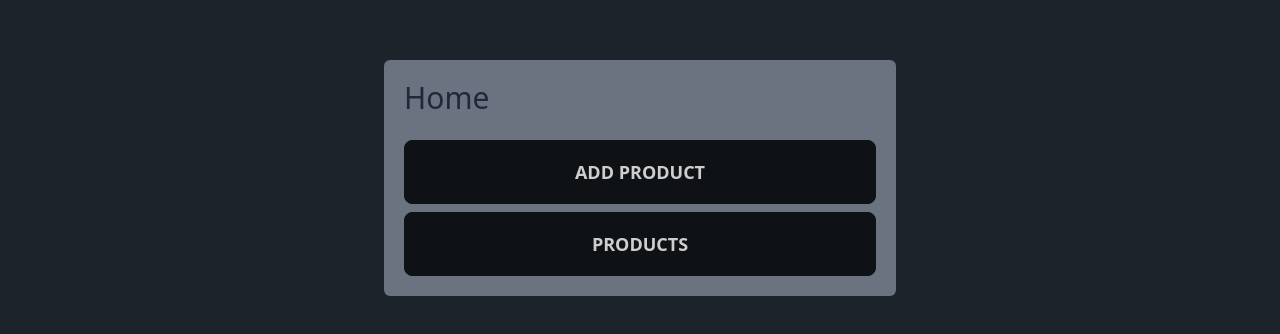
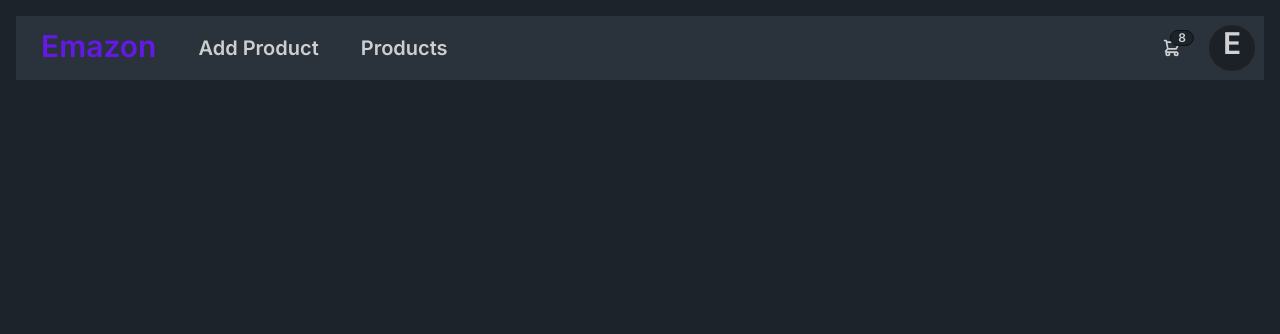
Before and after one commit to Sanjoymajee/emazon, a Next.js app: page / in a window 1280 px wide. Shown: the top 334 px of the page. Built offline with nearby package versions, Linux system fonts and the light colour scheme.

Commit message:
added feature to add products and view products

```diff
--- a/package.json
+++ b/package.json
@@ -20,6 +20,7 @@
     "eslint-config-prettier": "^8.8.0",
     "next": "13.4.9",
     "next-auth": "^4.22.1",
+    "nextjs-toploader": "^1.4.2",
     "postcss": "8.4.25",
     "prettier": "^3.0.0",
     "prettier-plugin-tailwindcss": "^0.3.0",
--- a/src/app/add-product/page.tsx
+++ b/src/app/add-product/page.tsx
@@ -1,12 +1,15 @@
 import { prisma } from "@/lib/db/prisma";
 import { redirect } from "next/navigation";
 
+export default function AddProduct() {
   async function addProduct(formData: FormData) {
     "use server";
     const name = formData.get("name") as string;
     const price = formData.get("price") as string;
     const description = formData.get("description") as string;
     const imageUrl = formData.get("image") as string;
+    if (!name || !price || !description || !imageUrl) redirect("/add-product");
+    if (!Number(price)) redirect("/add-product");
     await prisma.product.create({
       data: {
         name,
@@ -17,10 +20,8 @@ async function addProduct(formData: FormData) {
     });
     redirect("/products");
   }
-
-export default function AddProduct() {
   return (
-    <div className="rounded-md max-w-lg flex flex-col bg-gray-500 p-5 w-1/2 mx-auto my-5">
+    <div className="rounded-md min-w-[365px] max-w-2xl flex flex-col bg-gray-500 p-5 w-1/2 mx-auto my-5">
       <h1 className="text-3xl mb-4 text-gray-800">Add Product</h1>
       <form action={addProduct} className="flex flex-col">
         <label className="text-gray-800" htmlFor="name">
@@ -32,7 +33,7 @@ export default function AddProduct() {
           name="name"
           type="text"
           placeholder="Name"
-          className="input input-bordered input-primary w-full max-w-lg mb-2"
+          className="input input-bordered input-primary w-full max-w-2xl mb-2"
         />
         <label htmlFor="price" className="text-gray-800">
           Price
@@ -40,8 +41,8 @@ export default function AddProduct() {
         <input
           required
           placeholder="Price"
-          className="input input-bordered input-primary w-full max-w-lg mb-2"
-          type="number"
+          className="input input-bordered input-primary w-full max-w-2xl mb-2"
+          type="text"
           name="price"
           id="price"
         />
@@ -61,15 +62,12 @@ export default function AddProduct() {
         <input
           required
           placeholder="Image URL"
-          className="input input-bordered input-primary w-full max-w-lg mb-2"
-          type="text"
+          className="input input-bordered input-primary w-full max-w-2xl mb-2"
+          type="url"
           name="image"
           id="image"
         />
-        <button
-          className="btn btn-xs sm:btn-sm md:btn-md lg:btn-lg mt-2"
-          type="submit"
-        >
+        <button className="btn btn-xs sm:btn-sm md:btn-md mt-2" type="submit">
           Add Product
         </button>
       </form>
--- a/src/app/layout.tsx
+++ b/src/app/layout.tsx
@@ -1,6 +1,7 @@
 import "./globals.css";
 import type { Metadata } from "next";
 import { Inter } from "next/font/google";
+import NextTopLoader from "nextjs-toploader";
 
 const inter = Inter({ subsets: ["latin"] });
 
@@ -16,7 +17,10 @@ export default function RootLayout({
 }) {
   return (
     <html lang="en">
-      <body className="p-5">{children}</body>
+      <body className={inter.className}>
+        <NextTopLoader />
+        <main className="m-auto min-w-[300px] max-w-7xl p-4">{children}</main>
+      </body>
     </html>
   );
 }
--- a/src/app/page.tsx
+++ b/src/app/page.tsx
@@ -1,23 +1,100 @@
+import Link from "next/link";
+
 export default function Home() {
+  const user = null;
   return (
-    <main className="p-5">
-      <div className="rounded-md max-w-lg flex flex-col bg-gray-500 p-5 w-1/2 mx-auto my-5">
-        <h1 className="text-3xl mb-4 text-gray-800">Home</h1>
-        <div className="flex flex-col">
-          <a
-            href="/add-product"
-            className="btn btn-xs sm:btn-sm md:btn-md lg:btn-lg mt-2"
-          >
-            Add Product
-          </a>
-          <a
-            href="/products"
-            className="btn btn-xs sm:btn-sm md:btn-md lg:btn-lg mt-2"
-          >
-            Products
-          </a>
+    <main>
+      <nav>
+        <div className="navbar bg-neutral">
+          <div className="flex-1 justify-start content-center">
+            <Link
+              href={"/"}
+              className="btn btn-ghost normal-case text-3xl pb-1 text-primary"
+            >
+              Emazon
+            </Link>
+            <Link
+              href={"/add-product"}
+              className="btn btn-ghost capitalize ml-2 text-xl "
+            >
+              Add product
+            </Link>
+            <Link
+              href={"/products"}
+              className="btn btn-ghost capitalize ml-2 text-xl "
+            >
+              Products
+            </Link>
+          </div>
+          <div className="flex-none gap-3">
+            <div className="dropdown dropdown-end">
+              <label tabIndex={0} className="btn btn-ghost btn-circle">
+                <div className="indicator">
+                  <svg
+                    xmlns="http://www.w3.org/2000/svg"
+                    className="h-5 w-5"
+                    fill="none"
+                    viewBox="0 0 24 24"
+                    stroke="currentColor"
+                  >
+                    <path
+                      strokeLinecap="round"
+                      strokeLinejoin="round"
+                      strokeWidth="2"
+                      d="M3 3h2l.4 2M7 13h10l4-8H5.4M7 13L5.4 5M7 13l-2.293 2.293c-.63.63-.184 1.707.707 1.707H17m0 0a2 2 0 100 4 2 2 0 000-4zm-8 2a2 2 0 11-4 0 2 2 0 014 0z"
+                    />
+                  </svg>
+                  <span className="badge badge-sm indicator-item">8</span>
+                </div>
+              </label>
+              <div
+                tabIndex={0}
+                className="mt-3 z-[1] card card-compact dropdown-content w-52 bg-base-100 shadow"
+              >
+                <div className="card-body bg-slate-800 rounded-xl">
+                  <span className="font-bold text-lg">8 Items</span>
+                  <span className="text-info">Subtotal: $999</span>
+                  <div className="card-actions">
+                    <button className="btn btn-primary btn-block">
+                      View cart
+                    </button>
+                  </div>
+                </div>
+              </div>
+            </div>
+            <div className="dropdown dropdown-end">
+              <label tabIndex={0} className="btn btn-ghost btn-circle avatar">
+                {user ? (
+                  <div className="w-10 rounded-full">
+                    <img src="/images/stock/photo-1534528741775-53994a69daeb.jpg" />{" "}
+                  </div>
+                ) : (
+                  <div className="bg-neutral-focus text-neutral-content rounded-full w-24">
+                    <span className="text-3xl">E</span>
+                  </div>
+                )}
+              </label>
+              <ul
+                tabIndex={0}
+                className="menu menu-sm dropdown-content mt-3 z-[1] p-2 shadow bg-slate-800 rounded-box w-52"
+              >
+                <li>
+                  <Link href={"/profile"} className="justify-between">
+                    Profile
+                    <span className="badge">New</span>
+                  </Link>
+                </li>
+                <li>
+                  <Link href={"/settings"}>Settings</Link>
+                </li>
+                <li>
+                  <Link href={"/logout"}>Logout</Link>
+                </li>
+              </ul>
+            </div>
+          </div>
         </div>
-      </div>
+      </nav>
     </main>
   );
 }
--- a/src/app/products/[productId]/page.tsx
+++ b/src/app/products/[productId]/page.tsx
@@ -3,35 +3,69 @@ import { notFound } from "next/navigation";
 import { Product } from "@prisma/client";
 import Image from "next/image";
 import { USDconversion } from "@/components/ProductCard";
+import { cache } from "react";
+import { Metadata } from "next";
 interface ProductPageProps {
   params: {
     productId: string;
   };
 }
 
-const getProduct = async (productId: string) => {
+export async function generateMetadata({
+  params: { productId },
+}: ProductPageProps): Promise<Metadata> {
+  const product: Product = await getProduct(productId);
+  return {
+    title: product.name + " - Emazon",
+    description: product.description,
+    openGraph: {
+      images: [
+        {
+          url: product.imageUrl,
+        },
+      ],
+    },
+  };
+}
+
+const getProduct = cache(async (productId: string) => {
   const product = await prisma.product.findUnique({
-    where: {id: productId},
+    where: { id: productId },
   });
   if (!product) notFound();
   return product;
-};
+});
 
 export default async function ProductPage({
   params: { productId },
 }: ProductPageProps) {
   const product: Product = await getProduct(productId);
   return (
-    <div className="card lg:card-side bg-base-100 shadow-xl">
-        <figure><Image className="hover:scale-125 transition-all duration-500 ease-in-out" src={product.imageUrl} alt={product.name} width={800} height={400}/></figure>
-        <div className="card-body">
-            <h2 className="card-title">{product.name}</h2>
-            <p>{product.description}</p>
-            <div className="card-actions justify-between">
-            <div className="badge badge-secondary">{USDconversion(product.price)}</div>
-            <button className="btn btn-primary">Buy</button>
+    <div className="card min-w-[365px] rounded-none m-0 lg:rounded-xl lg:card-side bg-neutral shadow-xl max-w-5xl lg:mx-auto lg:my-5">
+      <figure className="lg:w-1/2 max-h-[600px]">
+        <Image
+          className="hover:scale-125 transition-all duration-500 ease-in-out"
+          src={product.imageUrl}
+          alt={product.name}
+          width={500}
+          height={200}
+        />
+      </figure>
+      <div className="card-body lg:w-1/2">
+        <h2 className="card-title">{product.name}</h2>
+        <p>{product.description}</p>
+        <div className="card-actions justify-between">
+          <div className="flex gap-5">
+            <div className="badge badge-accent ">
+              {USDconversion(product.price)}
             </div>
+            <div className="badge badge-secondary line-through">
+              {USDconversion(product.price * 1.2)}
+            </div>
+          </div>
+          <button className="btn btn-primary">Add to Cart</button>
         </div>
+      </div>
     </div>
   );
 }
--- a/src/app/products/page.tsx
+++ b/src/app/products/page.tsx
@@ -1,6 +1,14 @@
 import ProductCard from "@/components/ProductCard";
 import { prisma } from "@/lib/db/prisma";
 import { Product } from "@prisma/client";
+import { Metadata } from "next";
+
+export function generateMetadata(): Metadata {
+  return {
+    title: "Products - Emazon",
+    description: "Emazon products",
+  };
+}
 
 export default async function Products() {
   const products: Product[] = await prisma.product.findMany({
@@ -9,7 +17,7 @@ export default async function Products() {
     },
   });
   return (
-    <div className="flex flex-col">
+    <div className="flex max-w-6xl mx-auto flex-col p-5">
       <h1 className="text-3xl font-bold mb-5">Products</h1>
       <div className="gap-5 grid grid-cols-1 md:grid-cols-2 xl:grid-cols-3">
         {products.map((product) => (
--- a/src/components/ProductCard.tsx
+++ b/src/components/ProductCard.tsx
@@ -1,11 +1,17 @@
 import { Product } from "@prisma/client";
 import Image from "next/image";
+import Link from "next/link";
 
 export const USDconversion = (price: number) => {
-  return `$${price / 100 + (price % 100 === 0 ? ".00" : "")}`;
+  const formatter = new Intl.NumberFormat("en-US", {
+    style: "currency",
+    currency: "USD",
+  });
+  return formatter.format(price / 100);
 };
 
 export default function ProductCard({ product }: { product: Product }) {
+  const bestSeller = false;
   return (
     <div className="group min-w-[365px] card w-full bg-base-100 shadow-xl image-full">
       <figure>
@@ -14,20 +20,25 @@ export default function ProductCard({ product }: { product: Product }) {
           alt={product.name}
           width={800}
           height={400}
-          className="group-hover:scale-150 transition-all
-          duration-500 ease-in-out rounded-lg w-3/4"
+          className="group-hover:scale-150 transition-all duration-500 ease-in-out rounded-lg w-3/4"
         />
       </figure>
       <div className="card-body">
-        <h2 className="card-title">{product.name}</h2>
+        <h2 className="card-title text-accent text-2xl">{product.name}</h2>
+        {bestSeller && <div className="badge badge-primary">Best Seller</div>}
         <p>{product.description}</p>
         <div className="card-actions justify-between">
-          <div className="badge badge-accent badge-outline">
-            {USDconversion(product.price)}
+          <div className="flex gap-5">
+            <div className="badge badge-accent ">
+              {USDconversion(product.price)}
+            </div>
+            <div className="badge badge-secondary line-through">
+              {USDconversion(product.price * 1.2)}
+            </div>
           </div>
-          <a href={`/products/${product.id}`} className="btn btn-primary">
-            Buy Now
-          </a>
+          <Link href={`/products/${product.id}`} className="btn btn-primary">
+            Check it
+          </Link>
         </div>
       </div>
     </div>
```
Also changed, not shown: .prettierrc.js (added), 2 other files (tests, documents, lock files or other folders). Lines whose indentation alone changed are shown as unchanged.
